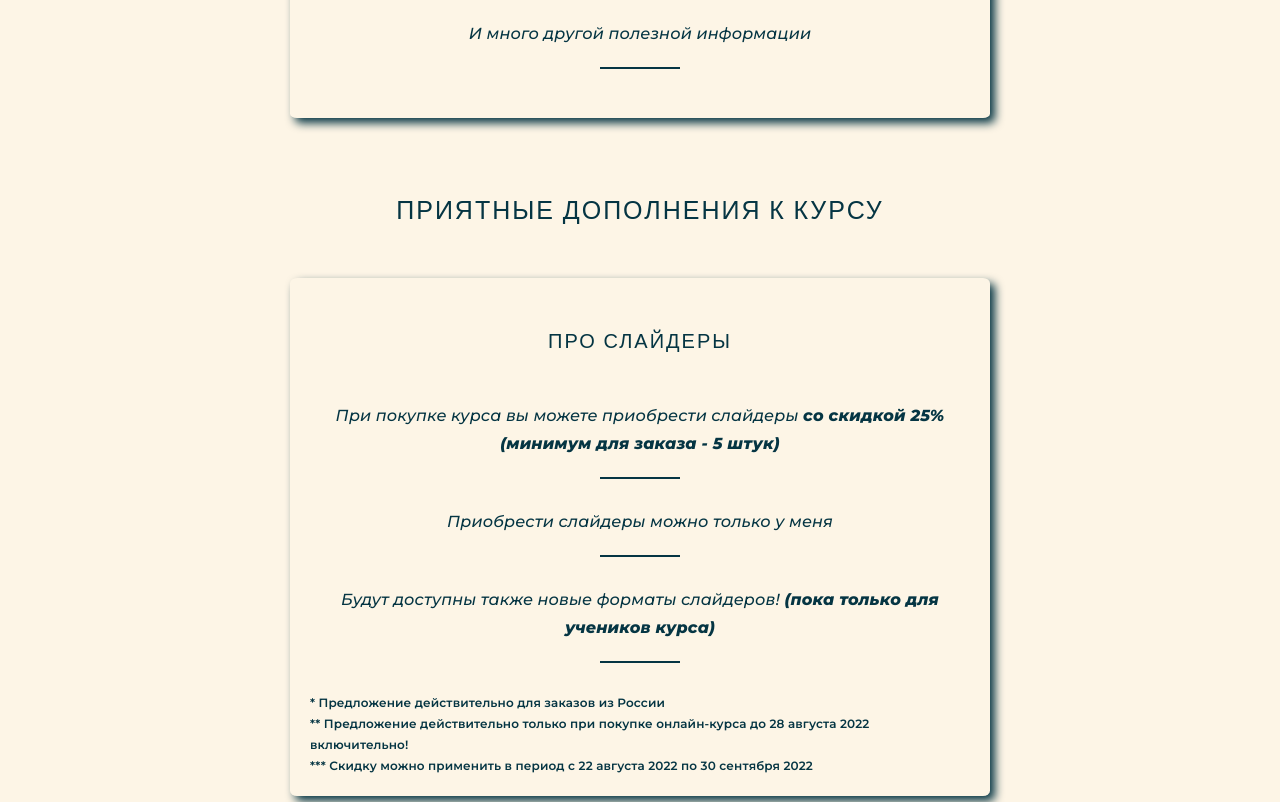
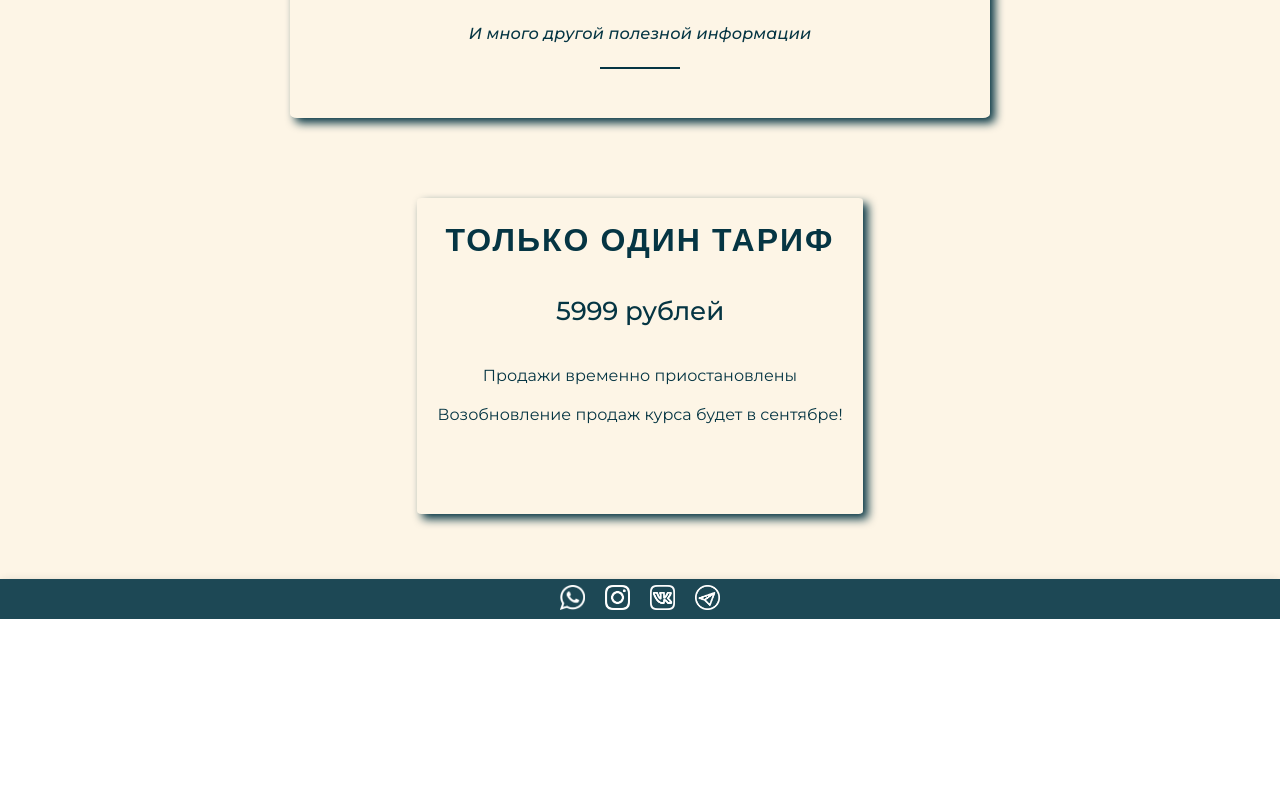
Before and after one commit to TonyFinder/Pedicure-master, a React (Create React App) app: page /#/ in a window 1280 px wide. Shown: the part 5680-6482 px from the top of the page. After the commit the page ends 6299 px from the top, so only its background shows below. Built offline with nearby package versions, Linux system fonts and the light colour scheme.

Commit message:
Selling option was hidden.

```diff
--- a/src/components/Online/Buy/Buy.tsx
+++ b/src/components/Online/Buy/Buy.tsx
@@ -21,7 +21,7 @@ export const Buy = () => {
                                 className={styles.price}>{introductionValues.buy.price}</Typography>
                 {/*</Zoom>*/}
 
-                <div className={styles.bulletBlock}>
+                {/*<div className={styles.bulletBlock}>
                     {introductionValues.buy.bullet.map(bullet => (
                                 // <Zoom cascade key={bullet.id}>
                                     <Typography key={bullet.id} variant={'h3'}
@@ -36,7 +36,18 @@ export const Buy = () => {
                     <Button className={styles.button}>
                         Купить курс
                     </Button>
-                </a>
+                </a>*/}
+
+                <div className={styles.bulletBlock}>
+                    {introductionValues.buy.zaglushka.map(bullet => (
+                            // <Zoom cascade key={bullet.id}>
+                            <Typography key={bullet.id} variant={'h3'}
+                                        className={styles.bullet}>{bullet.value}</Typography>
+                            // </Zoom>
+                        )
+                    )
+                    }
+                </div>
 
             </div>
 
--- a/src/components/Online/Online.tsx
+++ b/src/components/Online/Online.tsx
@@ -16,7 +16,7 @@ export const Online = () => {
         <YouWillKnow/>
         <Gallery/>
         <Program/>
-        <Additions/>
+        {/*<Additions/>*/}
         <Buy/>
         {/*<DiscountCounter/>*/}
     </>
--- a/src/data/store/mainPageState.ts
+++ b/src/data/store/mainPageState.ts
@@ -216,7 +216,11 @@ export const introductionValues = {
                     {id: 2, value: '- Обратная связь'},
                     {id: 3, value: '- Два сертификата: на русском и на английском'},
                     {id: 4, value: '- Обучение на GetCourse'},
-                ]
+                ],
+        zaglushka: [
+                {id: 1, value: 'Продажи временно приостановлены'},
+                {id: 2, value: "Возобновление продаж курса будет в сентябре!"},
+            ],
 
     }
 }
```
